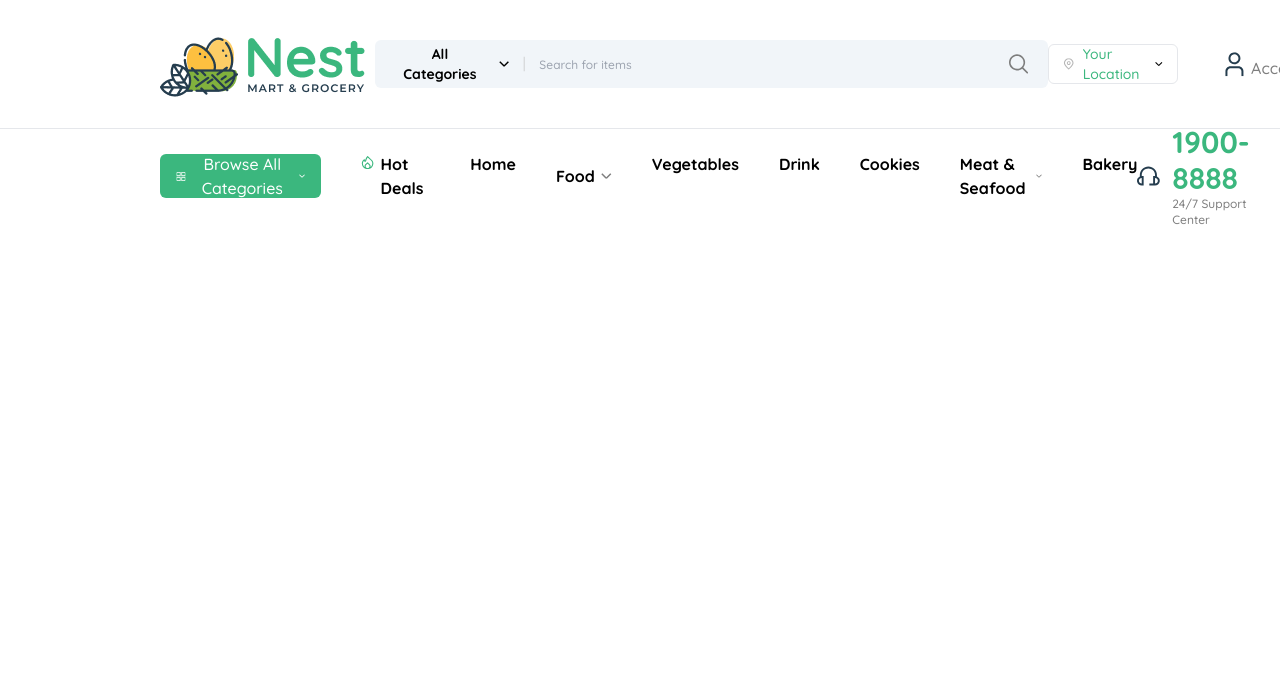
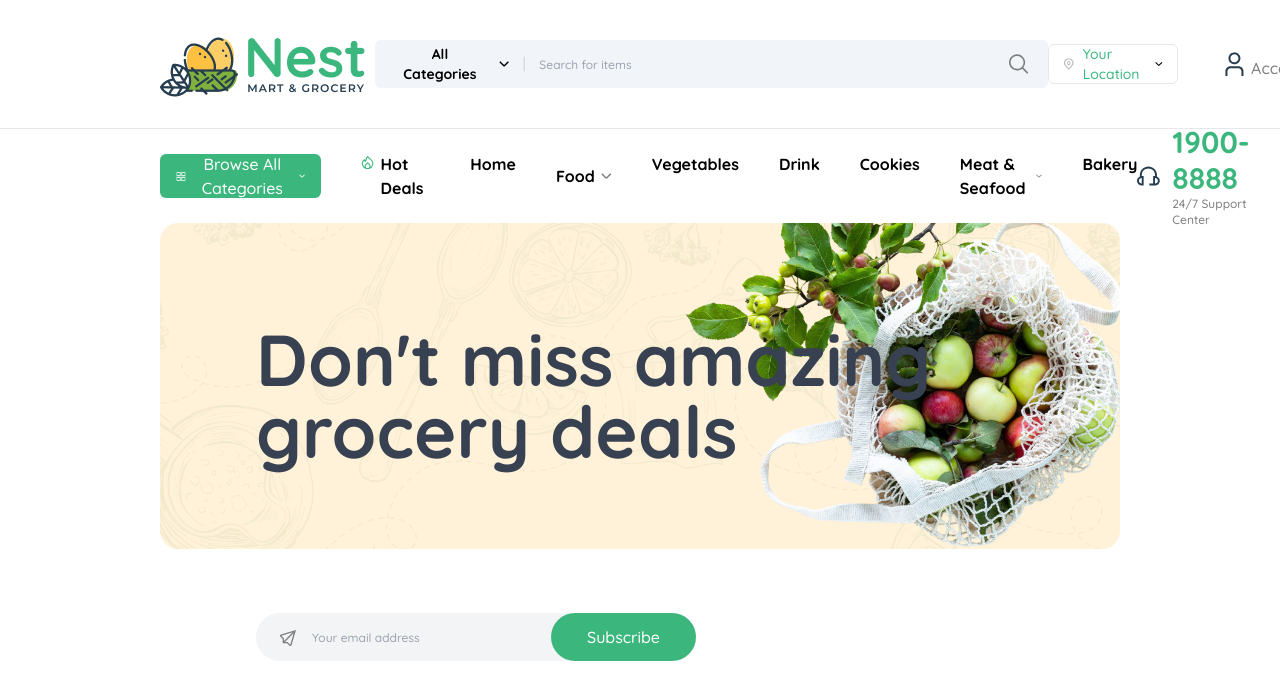
Before and after one commit to ahmetayyildiz66/nest-mart-grocery, a Vue app: page / in a window 1280 px wide. Shown: the top 700 px of the page. Built offline with nearby package versions, Linux system fonts and the light colour scheme.

Commit message:
feat: add hero section

```diff
--- a/src/App.vue
+++ b/src/App.vue
@@ -6,12 +6,14 @@
 			<TheHeader />
 		</div>
 		<TheNavbar />
+		<HeroSection />
 	</main>
 </template>
 
 <script setup lang="ts">
 import TheHeader from './layouts/TheHeader.vue';
 import TheNavbar from './layouts/TheNavbar.vue';
+import HeroSection from './components/HeroSection.vue';
 </script>
 
 <style>
--- /dev/null
+++ b/src/components/HeroSection.vue
@@ -0,0 +1,15 @@
+<template>
+  <section class="mx-40 rounded-3xl relative">
+    <img src="../assets/carousel.png" class="flex w-full" alt="Market" />
+    <h1 class="text-7xl absolute top-1 max-w-[765px] ml-24 mt-24 font-bold text-gray-700">
+      Don't miss amazing grocery deals
+    </h1>
+    <div class="absolute top-[390px] ml-24">
+      <MailSubscribe />
+    </div>
+  </section>
+</template>
+
+<script lang="ts" setup>
+import MailSubscribe from './MailSubscribe.vue'
+</script>
--- /dev/null
+++ b/src/components/MailSubscribe.vue
@@ -0,0 +1,11 @@
+<template>
+  <div class="relative">
+    <input type="text" placeholder="Your email address" class="w-[440px] h-12 bg-gray-100 text-xs pl-14 rounded-full relative" />
+    <IconPaperPlane class="absolute top-[13px] left-5" />
+    <button class="bg-green-750 px-9 py-[12px] rounded-full absolute right-0 text-white">Subscribe</button>
+  </div>
+</template>
+
+<script lang="ts" setup>
+import IconPaperPlane from './icons/IconPaperPlane.vue';
+</script>
--- /dev/null
+++ b/src/components/icons/IconPaperPlane.vue
@@ -0,0 +1,8 @@
+<template>
+  <svg width="24" height="24" viewBox="0 0 24 24" fill="none" xmlns="http://www.w3.org/2000/svg">
+    <path
+      d="M4.96714 8.43255C4.74389 8.49635 4.54115 8.61732 4.37901 8.78352C4.21686 8.94972 4.10092 9.15537 4.04266 9.38014C3.9844 9.6049 3.98584 9.84098 4.04683 10.065C4.10782 10.2891 4.22625 10.4933 4.3904 10.6575L6.66535 12.9298V17.321H11.0612L13.3515 19.608C13.4744 19.7321 13.6206 19.8306 13.7817 19.8979C13.9428 19.9652 14.1157 19.9999 14.2903 20C14.4051 19.9998 14.5193 19.985 14.6304 19.956C14.855 19.8994 15.0608 19.7846 15.227 19.6232C15.3932 19.4618 15.514 19.2595 15.5771 19.0365L20.0004 4L4.96714 8.43255ZM5.33786 9.71471L16.6913 6.36763L8.00019 15.0447V12.3777L5.33786 9.71471ZM14.299 18.6652L11.614 15.9875H8.94697L17.6367 7.30508L14.299 18.6652Z"
+      fill="#7E7E7E"
+    />
+  </svg>
+</template>
--- a/tailwind.config.js
+++ b/tailwind.config.js
@@ -11,7 +11,7 @@
           },
           gray: {
             450: "#7E7E7E"
-          }
+          },
         }
        },
      },
```
Also changed, not shown: src/assets/carousel.png (added).
